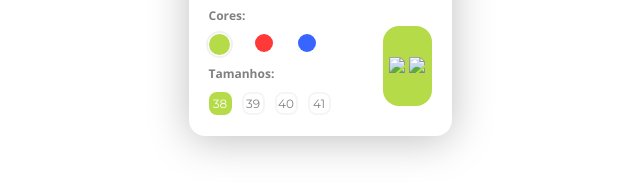
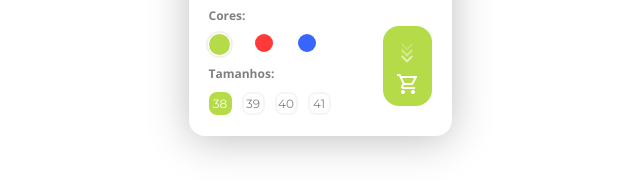
Before and after one commit to lorraynefirme/Desafio_01, a plain HTML site: page index.html in a window 1280 px wide. Shown: the part 350-546 px from the top of the page, 320-960 px from the left. Drawn offline with nearby package versions, Linux system fonts and the light colour scheme; the site is published under a folder, as on GitHub Pages, so addresses that start at the root find nothing.

Commit message:
Update index.html

```diff
--- a/index.html
+++ b/index.html
@@ -38,8 +38,8 @@
           </div>
             <div class="cart">
               <button>
-                <img src="/img/Setas.svg">
-                <img src="/img/Carrinho.svg">
+                <img src="./img/Setas.svg">
+                <img src="./img/Carrinho.svg">
               </button>
             </div>
 
```
